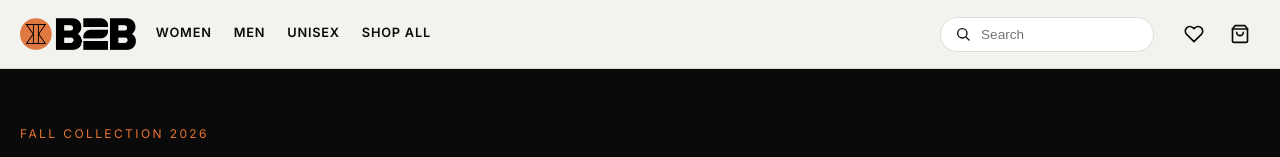
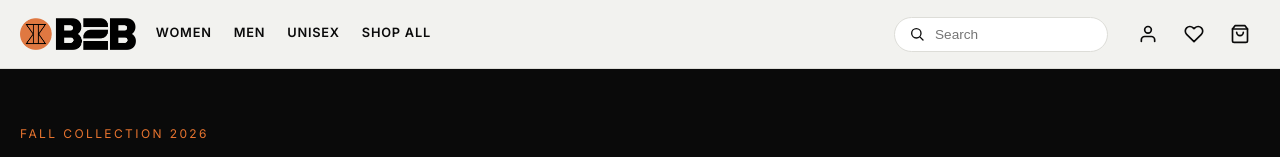
Before and after one commit to Momen2811/E-commerce-Project, a React (Vite) app: page / in a window 1280 px wide. Shown: the top 157 px of the page. Built offline with nearby package versions, Linux system fonts and the light colour scheme; no server answers.

Commit message:
feat: add account/sign-in link to header

```diff
--- a/src/components/Header.jsx
+++ b/src/components/Header.jsx
@@ -5,6 +5,7 @@ import { Icon } from '../icons.jsx'
 import { useCart } from '../context/CartContext.jsx'
 import { useWishlist } from '../context/WishlistContext.jsx'
 import { useUI } from '../context/UIContext.jsx'
+import { useAuth } from '../context/AuthContext.jsx'
 
 export default function Header() {
   const [menuOpen, setMenuOpen] = useState(false)
@@ -13,6 +14,7 @@ export default function Header() {
   const { count } = useCart()
   const wishlist = useWishlist()
   const { openCart } = useUI()
+  const { isAuthenticated, user } = useAuth()
 
   function submitSearch(e) {
     e.preventDefault()
@@ -43,6 +45,15 @@ export default function Header() {
           </form>
         </nav>
         <div className="header__actions">
+          <Link
+            to={isAuthenticated ? '/account' : '/login'}
+            className="user-link"
+            aria-label={isAuthenticated ? 'Account' : 'Sign in'}
+            onClick={close}
+          >
+            <Icon.User />
+            {isAuthenticated && <span className="header__user">{user.name.split(' ')[0]}</span>}
+          </Link>
           <Link to="/wishlist" className="icon-btn" aria-label="Wishlist" onClick={close}>
             <Icon.Heart />
             {wishlist.count > 0 && <span className="badge-count">{wishlist.count}</span>}
```
